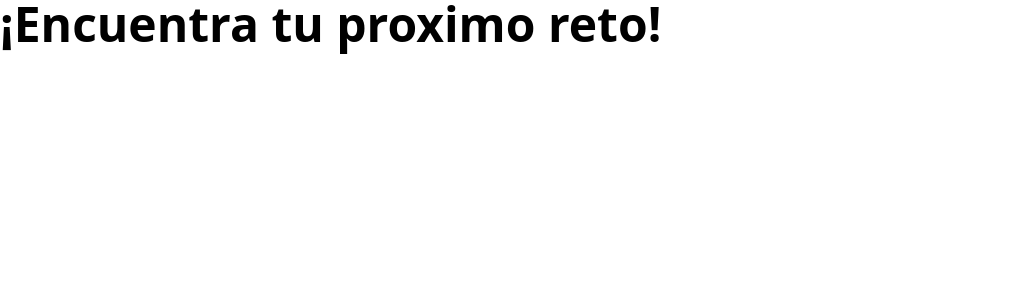
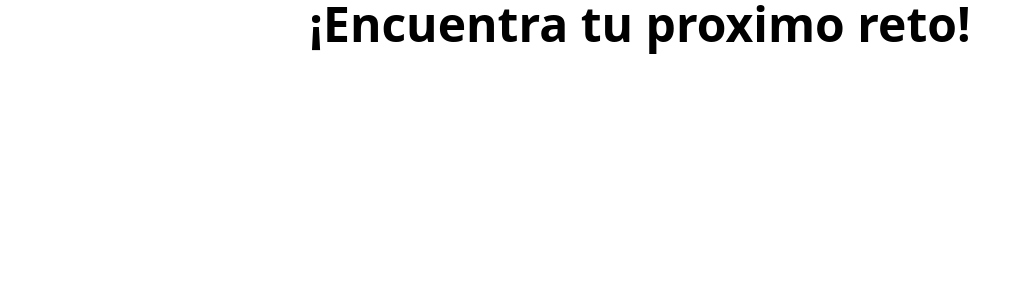
Before and after one commit to isantidev/cyclingEvents, a React (Vite) app: page / in a window 1280 px wide. Shown: the top 300 px of the page, without its empty margins (0-1029 px from the left). Built offline with nearby package versions, Linux system fonts and the light colour scheme.

Commit message:
max width and content alignment fixed in App.tsx

```diff
--- a/src/App.tsx
+++ b/src/App.tsx
@@ -2,7 +2,7 @@
 
 function App() {
     return (
-        <main className="max-w-2xl">
+        <main className="max-w-7xl w-full px-4 mx-auto flex flex-col justify-center items-center">
             <h1 className="text-5xl font-extrabold">
                 ¡Encuentra tu proximo reto!
             </h1>
```
